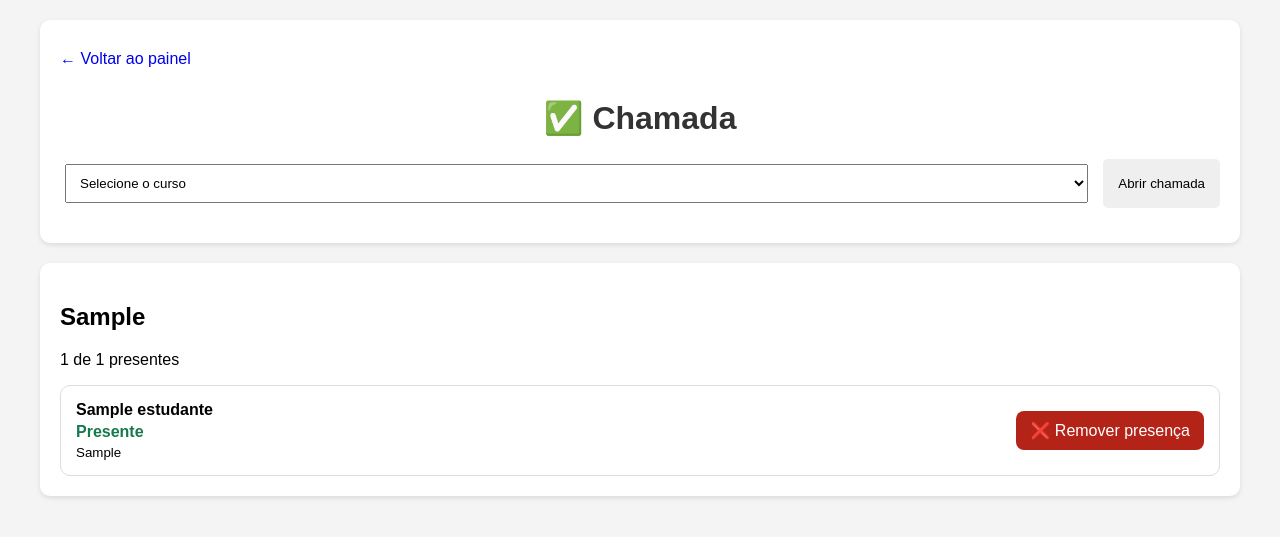
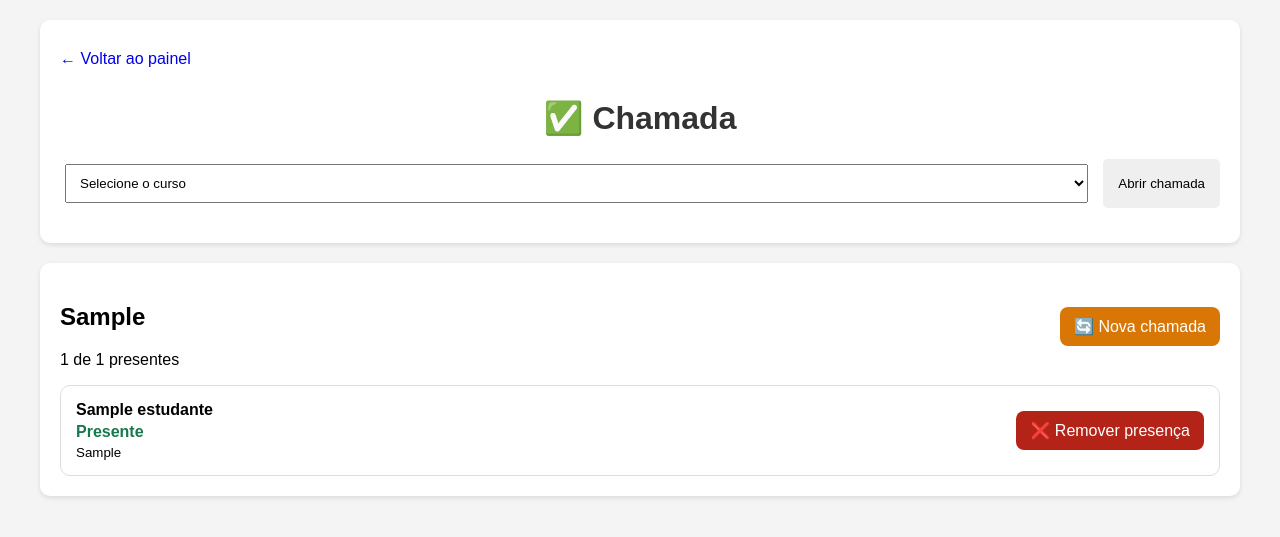
Before and after one commit to MariCampos1/sistema-controle-curso, a Flask app: a page that uses templates/chamada.html in a window 1280 px wide. Shown: the top 537 px of the page. Run offline with Flask 3, Linux system fonts and the light colour scheme; tables that the repository leaves empty hold one stand-in row (values such as "Sample post"); some libraries are stand-ins or nearby versions.

Commit message:
Adiciona botão nova chamada

```diff
--- a/app.py
+++ b/app.py
@@ -1300,6 +1300,35 @@ def enviar_relatorio_email():
         + urlencode(filtros_retorno)
     )
 
+@app.route("/chamada/nova")
+def nova_chamada_curso():
+    curso_selecionado = request.args.get(
+        "curso",
+        ""
+    ).strip()
+
+    if not curso_selecionado:
+        return redirect("/chamada")
+
+    matriculas = (
+        db.session.query(Matricula)
+        .filter(
+            func.lower(Matricula.curso)
+            == curso_selecionado.lower()
+        )
+        .all()
+    )
+
+    for matricula in matriculas:
+        matricula.presente = False
+        matricula.data_presenca = ""
+
+    db.session.commit()
+
+    return redirect(
+        f"/chamada?curso={curso_selecionado}"
+    )
+
 # --------------------------------------------------
 # RODAR SERVIDOR
 # --------------------------------------------------
--- a/static/style.css
+++ b/static/style.css
@@ -608,3 +608,17 @@ td {
     color: #991b1b;
     font-weight: bold;
 }
+
+.btn-nova-chamada {
+    display: inline-block;
+    padding: 10px 14px;
+    border-radius: 8px;
+    text-decoration: none;
+    background: #d97706;
+    color: white;
+    text-align: center;
+}
+
+.btn-nova-chamada:hover {
+    opacity: 0.9;
+}
--- a/templates/chamada.html
+++ b/templates/chamada.html
@@ -73,6 +73,20 @@
             presentes
         </p>
     </div>
+
+    <a
+        href="{{ url_for(
+            'nova_chamada_curso',
+            curso=curso_selecionado
+        ) }}"
+        class="btn-nova-chamada"
+        onclick="return confirm(
+            'Deseja iniciar uma nova chamada para este curso? Todas as presenças atuais serão removidas.'
+        )">
+
+        🔄 Nova chamada
+
+    </a>
 
 </div>
 
```
Also changed, not shown: instance/cadastro_local.db. Lines whose indentation alone changed are shown as unchanged.
